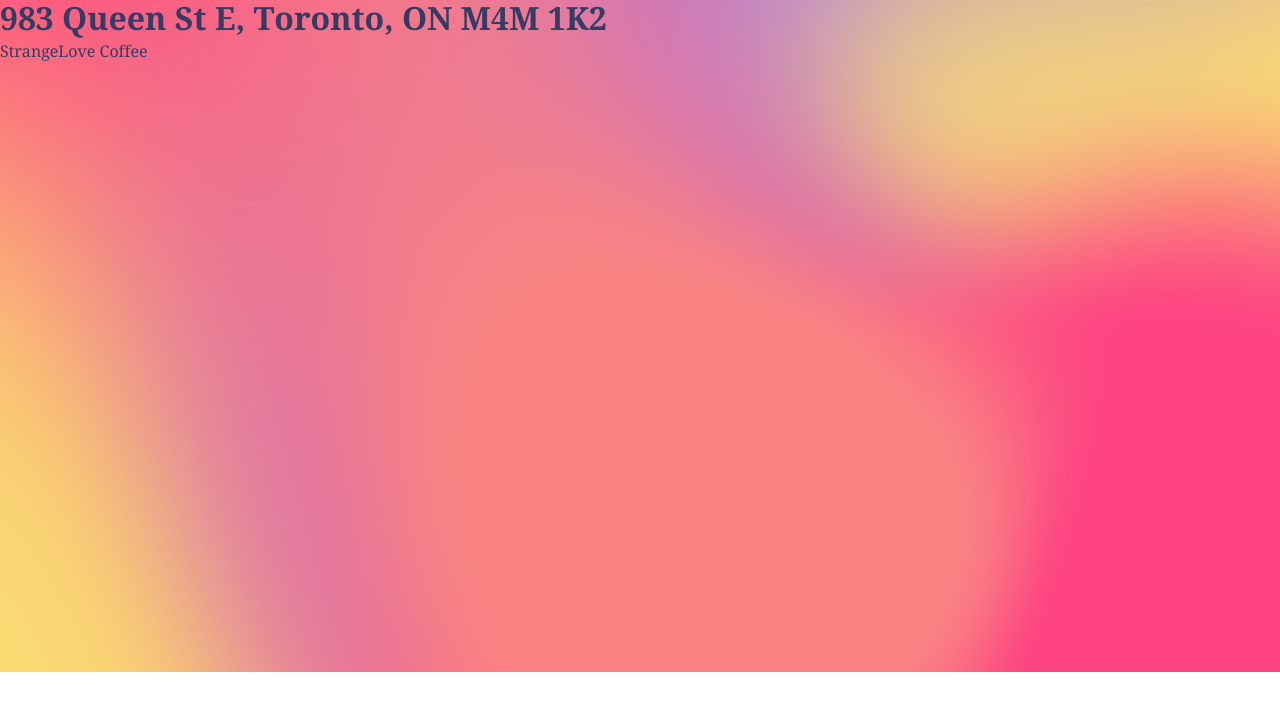
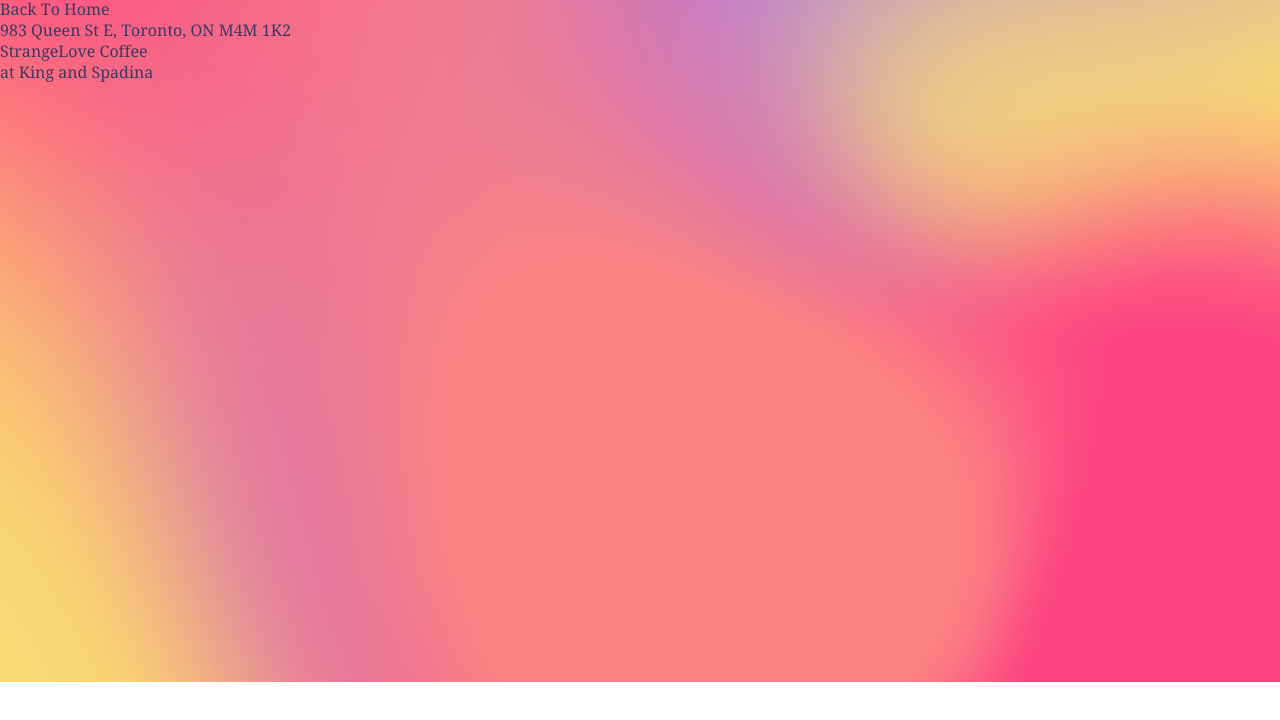
Before and after one commit to mrprg/first-next.js-app-coffe-website-, a Next.js app in the folder cofee-website/: page /coffee-store/0 in a window 1280 px wide. Shown: the top 720 px of the page. Built offline with nearby package versions, Linux system fonts and the light colour scheme.

Commit message:
destructure the dynamic page

```diff
--- a/cofee-website/pages/coffee-store/[id].js
+++ b/cofee-website/pages/coffee-store/[id].js
@@ -1,3 +1,5 @@
+import Link from "next/link";
+import Head from "next/head";
 import { useRouter } from "next/router";
 import coffeeStoresData from "../../data/5.1 coffee-stores.json";
 
@@ -12,29 +14,37 @@ export async function getStaticProps(staticProps) {
   };
 }
 
+const paths = coffeeStoresData.map((coffeeStore) => {
+  return {
+    params: {
+      id: coffeeStore.id.toString(),
+    },
+  };
+});
+
 export function getStaticPaths() {
   return {
-    paths: [
-      { params: { id: "0" } },
-      { params: { id: "1" } },
-    ],
+    paths,
     fallback: true,
   };
 }
 
-
 const CoffeeStore = (props) => {
   const router = useRouter();
-  console.log(router);
   if (router.isFallback) {
-    return (
-      <div>Loading...</div>
-    )
+    return <div>Loading...</div>;
   }
+  const { address, name, neighbourhood } =
+    props.coffeeStore;
   return (
     <>
-      <h1>{props.coffeeStore.address}</h1>
-      <p>{props.coffeeStore.name}</p>
+      <Head>
+        <title>{name}</title>
+      </Head>
+      <Link href="/">Back To Home</Link>
+      <p>{address}</p>
+      <p>{name}</p>
+      <p>{neighbourhood}</p>
     </>
   );
 };
```
